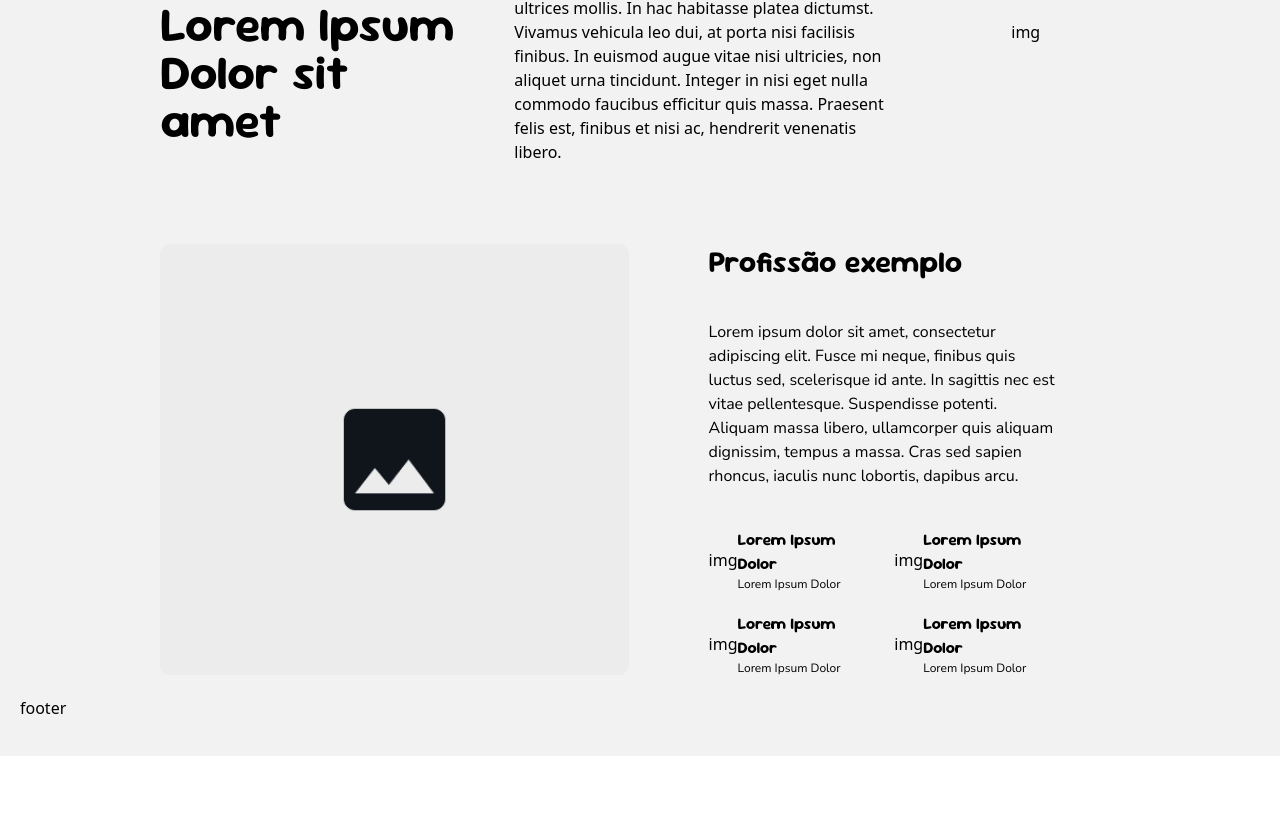
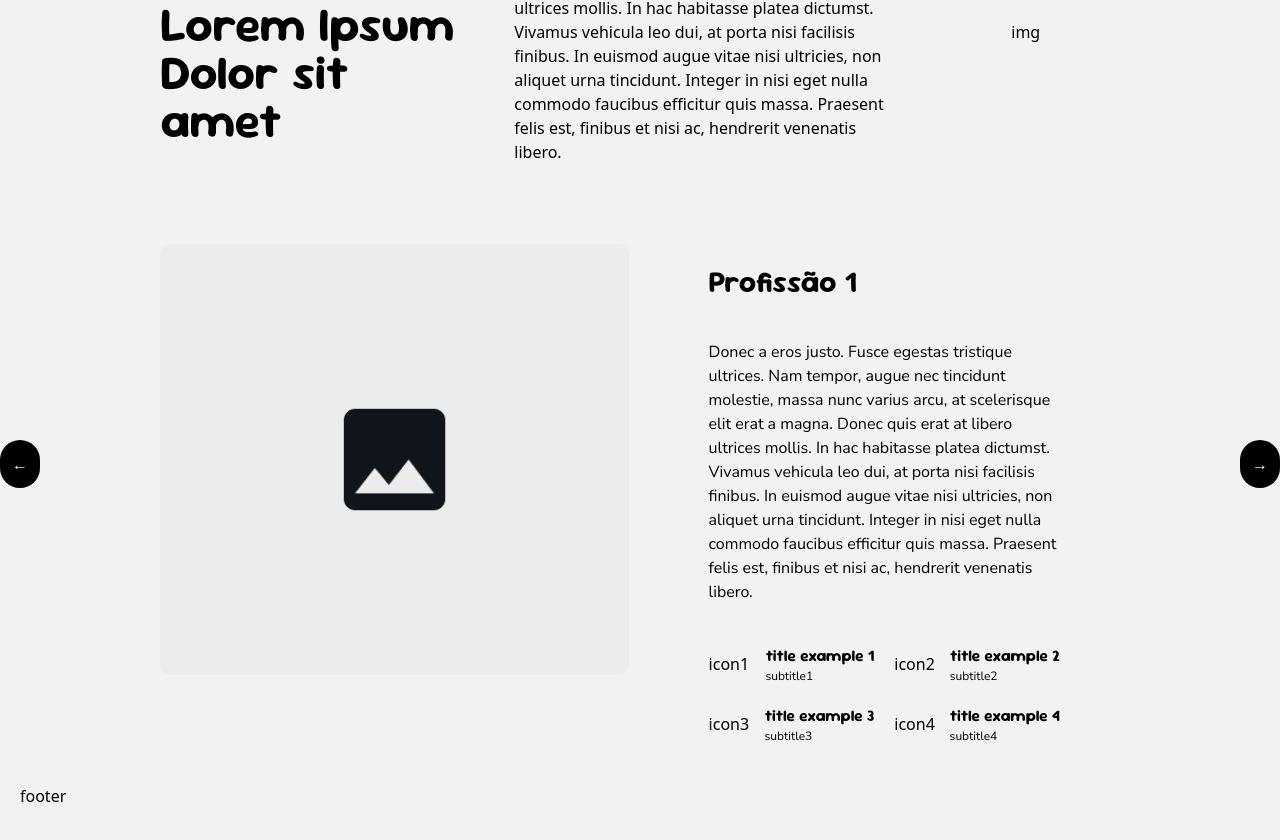
Before and after one commit to Necobgs/ong-esucri, a Next.js app: page /voluntariado in a window 1280 px wide. Shown: the part 1024-1864 px from the top of the page. Before the commit the page ends 1780 px from the top, so only its background shows below. Built offline with nearby package versions, Linux system fonts and the light colour scheme.

Commit message:
fazendo o carrossel

```diff
--- a/src/app/(header and footer)/voluntariado/page.tsx
+++ b/src/app/(header and footer)/voluntariado/page.tsx
@@ -1,6 +1,61 @@
+"use client"
+
 import Image from "next/image"
+import SlideProfession from "@/components/slide-profession/slide-profession"
+import { useState } from "react";
 
 export default function Voluntariado(){
+
+    const slideProfessions = [
+        {
+            image:"/images/image.png",
+            title:"Profissão 1",
+            description:'Donec a eros justo. Fusce egestas tristique ultrices. Nam tempor, augue nec tincidunt molestie, massa nunc varius arcu, at scelerisque elit erat a magna. Donec quis erat at libero ultrices mollis. In hac habitasse platea dictumst. Vivamus vehicula leo dui, at porta nisi facilisis finibus. In euismod augue vitae nisi ultricies, non aliquet urna tincidunt. Integer in nisi eget nulla commodo faucibus efficitur quis massa. Praesent felis est, finibus et nisi ac, hendrerit venenatis libero.',
+            details:[
+                {icon:'icon1',title:'title example 1',subtitle:'subtitle1'},
+                {icon:'icon2',title:'title example 2',subtitle:'subtitle2'},
+                {icon:'icon3',title:'title example 3',subtitle:'subtitle3'},
+                {icon:'icon4',title:'title example 4',subtitle:'subtitle4'}
+            ]
+        },
+        {
+            image:"/images/image.png",
+            title:"Profissão 2",
+            description:'Donec a eros justo. Fusce egestas tristique ultrices. Nam tempor, augue nec tincidunt molestie, massa nunc varius arcu, at scelerisque elit erat a magna. Donec quis erat at libero ultrices mollis. In hac habitasse platea dictumst. Vivamus vehicula leo dui, at porta nisi facilisis finibus. In euismod augue vitae nisi ultricies, non aliquet urna tincidunt. Integer in nisi eget nulla commodo faucibus efficitur quis massa. Praesent felis est, finibus et nisi ac, hendrerit venenatis libero.',
+            details:[
+                {icon:'icon1',title:'title example 1',subtitle:'subtitle1'},
+                {icon:'icon2',title:'title example 2',subtitle:'subtitle2'},
+                {icon:'icon3',title:'title example 3',subtitle:'subtitle3'},
+                {icon:'icon4',title:'title example 4',subtitle:'subtitle4'}
+            ]
+        },
+        {
+            image:"/images/image.png",
+            title:"Profissão 3",
+            description:'Donec a eros justo. Fusce egestas tristique ultrices. Nam tempor, augue nec tincidunt molestie, massa nunc varius arcu, at scelerisque elit erat a magna. Donec quis erat at libero ultrices mollis. In hac habitasse platea dictumst. Vivamus vehicula leo dui, at porta nisi facilisis finibus. In euismod augue vitae nisi ultricies, non aliquet urna tincidunt. Integer in nisi eget nulla commodo faucibus efficitur quis massa. Praesent felis est, finibus et nisi ac, hendrerit venenatis libero.',
+            details:[
+                {icon:'icon1',title:'title example 1',subtitle:'subtitle1'},
+                {icon:'icon2',title:'title example 2',subtitle:'subtitle2'},
+                {icon:'icon3',title:'title example 3',subtitle:'subtitle3'},
+                {icon:'icon4',title:'title example 4',subtitle:'subtitle4'}
+            ]
+        }
+    ]
+
+    const [currentIndex, setCurrentIndex] = useState(0);
+
+    const handleNext = () => {
+        setCurrentIndex((prevIndex) =>
+          prevIndex < slideProfessions.length - 1 ? prevIndex + 1 : 0
+        );
+      };
+
+      const handlePrev = () => {
+        setCurrentIndex((prevIndex) =>
+          prevIndex > 0 ? prevIndex - 1 : slideProfessions.length - 1
+        );
+      };
+
     return (
         <>
             <section className="flex flex-col pl-40 pr-40 pt-40 gap-15 pb-10">
@@ -35,50 +90,33 @@ export default function Voluntariado(){
                     img
                 </div>
             </section>
-            <section className="pl-40 pr-40 pt-20 flex gap-5 items-start justify-start">
-                <Image
-                        src="/images/image.png"
-                        alt="Imagem"
-                        width={800}
-                        height={200}
-                        className="w-1/2 h-full"
-                        style={{objectFit:"cover"}}
-                        priority
-                    />
-                    <div className="box-border pr-15 pl-15 w-1/2 flex flex-col gap-10 h-full">
-                        <h2 className="ff-SourGummy-bold text-3xl">Profissão exemplo</h2>
-                        <p className="ff-NunitoSans">Lorem ipsum dolor sit amet, consectetur adipiscing elit. Fusce mi neque, finibus quis luctus sed, scelerisque id ante. In sagittis nec est vitae pellentesque. Suspendisse potenti. Aliquam massa libero, ullamcorper quis aliquam dignissim, tempus a massa. Cras sed sapien rhoncus, iaculis nunc lobortis, dapibus arcu.</p>
-                        <div className="w-full grid-cols-2 grid gap-5">
-                            <div className="flex items-center justify-between">
-                                <span>img</span>
-                                <div>
-                                    <h3 className="ff-SourGummy-bold text-1xl">Lorem Ipsum Dolor</h3>
-                                    <p className="ff-NunitoSans text-xs">Lorem Ipsum Dolor</p>
-                                </div>
-                            </div>
-                            <div className="flex items-center justify-between">
-                                <span>img</span>
-                                <div>
-                                    <h3 className="ff-SourGummy-bold text-1xl">Lorem Ipsum Dolor</h3>
-                                    <p className="ff-NunitoSans text-xs">Lorem Ipsum Dolor</p>
-                                </div>
-                            </div>
-                            <div className="flex items-center justify-between">
-                                <span>img</span>
-                                <div>
-                                    <h3 className="ff-SourGummy-bold text-1xl">Lorem Ipsum Dolor</h3>
-                                    <p className="ff-NunitoSans text-xs">Lorem Ipsum Dolor</p>
-                                </div>
-                            </div>
-                            <div className="flex items-center justify-between">
-                                <span>img</span>
-                                <div>
-                                    <h3 className="ff-SourGummy-bold text-1xl">Lorem Ipsum Dolor</h3>
-                                    <p className="ff-NunitoSans text-xs">Lorem Ipsum Dolor</p>
-                                </div>
-                            </div>
-                        </div>
+            <section className="px-4 sm:px-10 lg:px-40 pt-20 relative">
+                <div className="overflow-hidden">
+                <div
+                    className="flex flex-nowrap transition-transform duration-500"
+                    style={{ transform: `translateX(-${currentIndex * 100}%)` }}
+                >
+                    {slideProfessions.map((slide, index) => (
+                    <div key={index} className="flex-shrink-0 w-full">
+                        <SlideProfession {...slide} />
                     </div>
+                    ))}
+                </div>
+                </div>
+                <button
+                onClick={handlePrev}
+                className="absolute left-0 top-1/2 transform -translate-y-1/2 bg-black text-white p-3 rounded-full"
+                aria-label="Slide anterior"
+                >
+                &larr;
+                </button>
+                <button
+                onClick={handleNext}
+                className="absolute right-0 top-1/2 transform -translate-y-1/2 bg-black text-white p-3 rounded-full"
+                aria-label="Próximo slide"
+                >
+                &rarr;
+                </button>
             </section>
         </>
     )
--- /dev/null
+++ b/src/components/slide-profession/slide-profession.tsx
@@ -0,0 +1,38 @@
+import Image from "next/image"
+import ProfessionInterface from "@/interfaces/profession"
+
+
+export default function SlideProfession(props:ProfessionInterface){
+    return (
+        <article className="flex gap-5 items-start justify-start min-w-full">
+            <Image
+                    src={props.image}
+                    alt="Imagem"
+                    width={800}
+                    height={200}
+                    className="w-1/2 h-full"
+                    style={{objectFit:"cover"}}
+                    priority
+                />
+                <div className="box-border pr-15 pl-15 pt-5 pb-5 w-1/2 flex flex-col gap-10 h-full">
+                    <h2 className="ff-SourGummy-bold text-3xl">{props.title}</h2>
+                    <p className="ff-NunitoSans">{props.description}</p>
+                    <div className="w-full grid-cols-2 grid gap-5">
+                        {
+                            props.details.map((detail,index)=>{
+                                return (
+                                <div key={index} className="flex items-center justify-between">
+                                    <span>{detail.icon}</span>
+                                    <div>
+                                        <h3 className="ff-SourGummy-bold text-1xl">{detail.title}</h3>
+                                        <p className="ff-NunitoSans text-xs">{detail.subtitle}</p>
+                                    </div>
+                                </div>
+                                )
+                            })
+                        }
+                    </div>
+                </div>
+        </article>
+    )
+}
--- /dev/null
+++ b/src/interfaces/profession.tsx
@@ -0,0 +1,12 @@
+export default interface ProfessionInterface{
+    title:string;
+    image:string;
+    description:string;
+    details:Details[];
+}
+
+interface Details{
+    icon:string;
+    title:string;
+    subtitle:string;
+}
```
